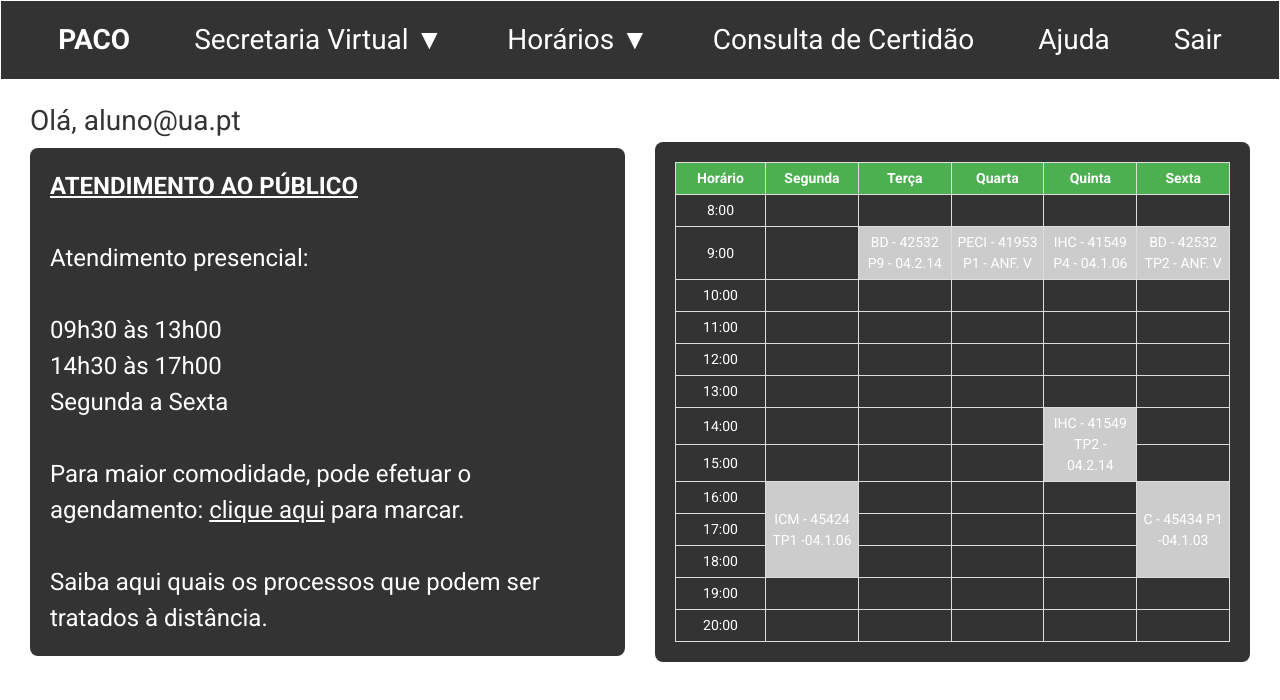
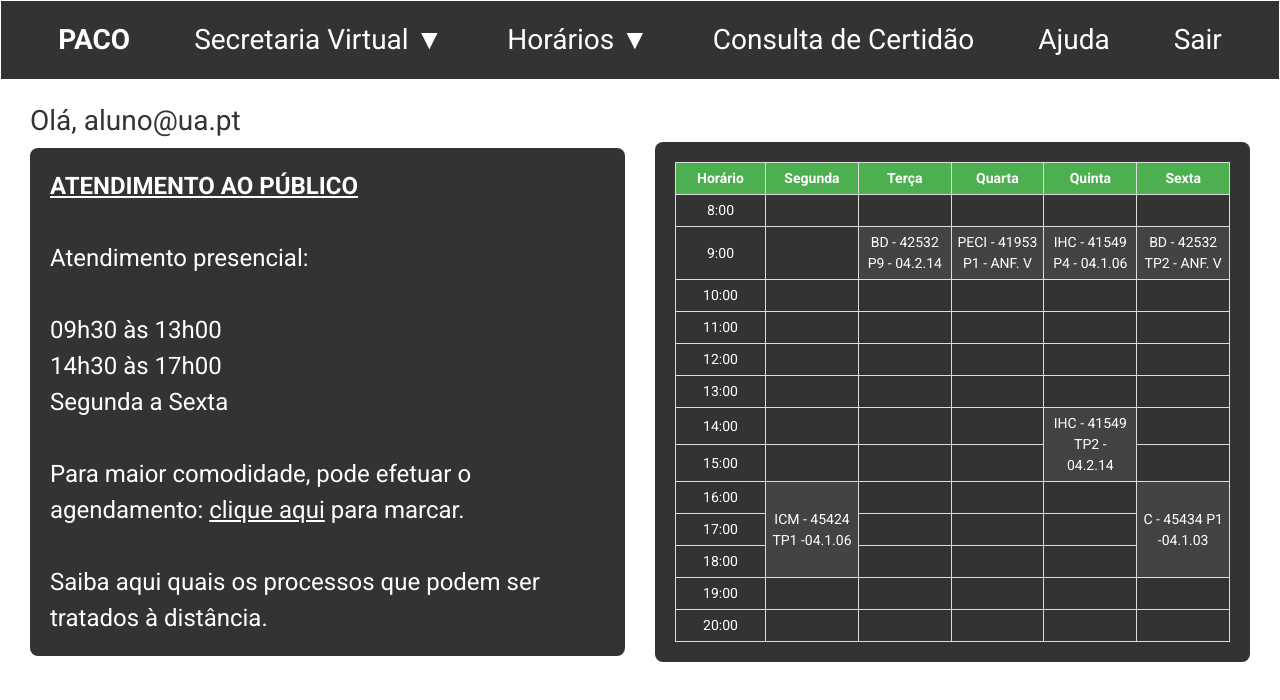
Before and after one commit to borges7555/PACO-1.5, a React (Vite) app in the folder paco1.5/: page /home in a window 1280 px wide. Shown: the top 700 px of the page. Built offline with nearby package versions, Linux system fonts and the light colour scheme.

Commit message:
hoje ja n tenho sono :)

```diff
--- a/paco1.5/src/components/Dropdown_sec.tsx
+++ b/paco1.5/src/components/Dropdown_sec.tsx
@@ -20,12 +20,12 @@ function Dropdown_sec() {
             </button>
             {isOpen && (
                 <ul className="dropdown-menu cursor-pointer">
+                    <li><a onClick={(event: React.MouseEvent<HTMLDivElement>) => navigateToApoio(event)}>Turmas do Aluno</a></li>
                     <li><a href="/unavailable">Dados Pessoais</a></li>
                     <li><a href="/unavailable">Matrículas</a></li>
                     <li><a href="/unavailable">Plano Curricular</a></li>
                     <li><a href="/unavailable">Inscrições</a></li>
                     <li><a href="/unavailable">Calendário de Avaliações</a></li>
-                    <li><a onClick={(event: React.MouseEvent<HTMLDivElement>) => navigateToApoio(event)}>Apoio às Aulas</a></li>
                     <li><a href="/propinas">Pagamentos</a></li>
                     <li><a href="/unavailable">Requerimentos</a></li>
                     <li><a href="/unavailable">Certidões</a></li>
--- a/paco1.5/src/pages/Home.tsx
+++ b/paco1.5/src/pages/Home.tsx
@@ -116,7 +116,7 @@ function Home() {
                                                 return (
                                                     <td key={day + hour} rowSpan={event.endTime - event.startTime}
                                                         onClick={() => handleEventClick(event)}
-                                                        style={{ cursor: 'pointer', backgroundColor: '#ccc' }}>
+                                                        style={{ cursor: 'pointer', backgroundColor: '#434343' }}>
                                                         {`${event.title} ${event.location}`}
                                                     </td>
                                                 );
```
